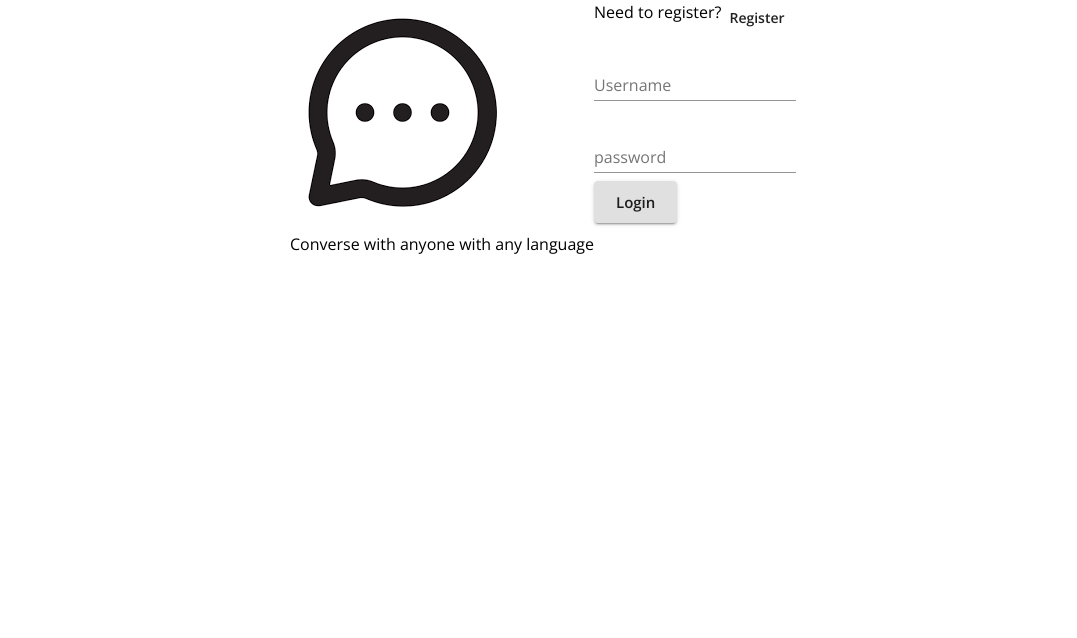
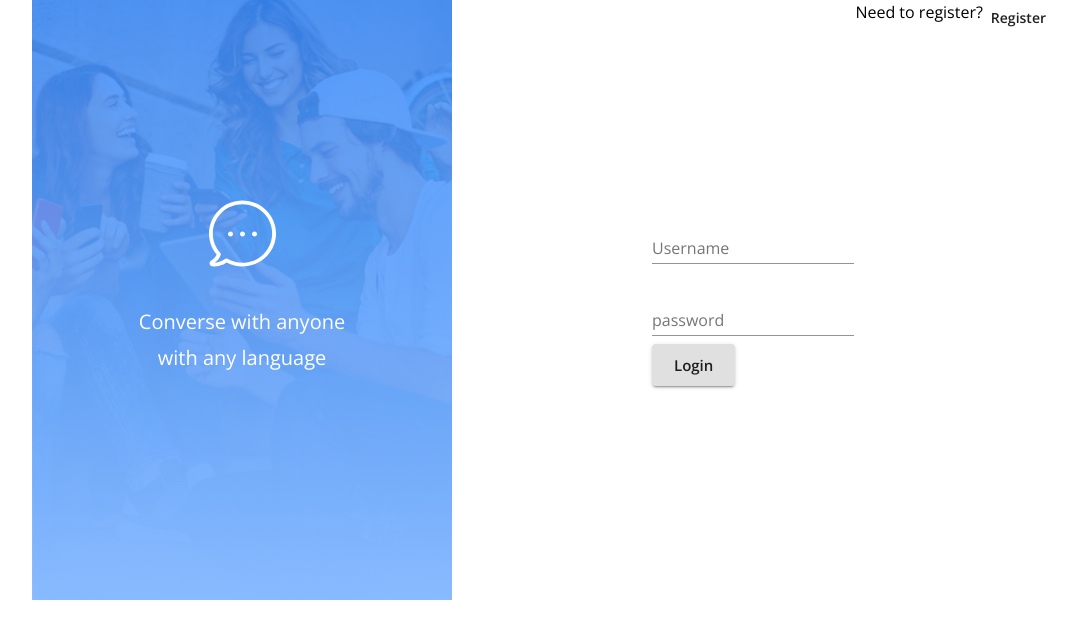
Before and after one commit to ryanzzheng570/messenger-6926, a React (Create React App) app in the folder client/: page /login in a window 1280 px wide. Shown: the top 638 px of the page, without its empty margins (97-1174 px from the left). Built offline with nearby package versions, Linux system fonts and the light colour scheme; no server answers.

Commit message:
Created SideBackground Component
- SideBackground component contains the required logo and the background image

```diff
--- a/client/src/Login.js
+++ b/client/src/Login.js
@@ -11,18 +11,24 @@ import {
   Icon
 } from "@material-ui/core";
 import { login } from "./store/utils/thunkCreators";
-import backgroundImg from "./images/bg-img.png";
-import chatIcon from "./images/chatIcon.png";
 import { makeStyles } from "@material-ui/core/styles";
-
+import SideBackground from "./components/Login/SideBackground";
 
 const useStyles = makeStyles((theme) => ({
-  backgroundImage: `url(${backgroundImg})`,
+  container: {
+    height: "75vh",
+  },
+  info_container_signup: {
+    float: 'right',
+    width: 'unset'
+  },
+  form: {
+    padding: '200px',
+  },
 }));
 
 const Login = (props) => {
   const classes = useStyles();
-
   const history = useHistory();
   const { user, login } = props;
 
@@ -39,20 +45,14 @@ const Login = (props) => {
   }
 
   return (
-    <Grid container justifyContent="center">
+    <Grid container alignContent="center" justifyContent="center" className={classes.container}>
+      <SideBackground/>
       <Box>
-      <Icon className={classes.backgroundImage}>
-        <img src={chatIcon} alt="chat-icon" />
-        <Typography>Converse with anyone with any language</Typography>
-      </Icon>
-        {/* <img src={backgroundImg} alt='login-pic'/> */}
-      </Box>
-      <Box>
-        <Grid container item>
+        <Grid container item className={classes.info_container_signup}>
           <Typography>Need to register?</Typography>
           <Button onClick={() => history.push("/register")}>Register</Button>
         </Grid>
-        <form onSubmit={handleLogin}>
+        <form className={classes.form} onSubmit={handleLogin}>
           <Grid>
             <Grid>
               <FormControl margin="normal" required>
--- /dev/null
+++ b/client/src/components/Login/SideBackground.js
@@ -0,0 +1,45 @@
+import React from 'react'
+import { makeStyles } from "@material-ui/core/styles";
+import {
+    Box,
+    Icon,
+    Typography
+ } from '@material-ui/core';
+import bubbleImg from "../../images/bubble.svg";
+import backgroundImg from "../../images/bg-img.png";
+
+const useStyles = makeStyles((theme) => ({
+    backgroundImg: {
+      background: `linear-gradient(rgba(58, 141, 255, 0.85), rgba(134, 185, 255, 0.85)), url(${backgroundImg})` ,
+      backgroundSize: 'cover',
+      padding: '200px 20px 200px 20px',
+      textAlign: 'center',
+      height: '-webkit-fill-available'
+    },
+    p: {
+      fontSize: '20px',
+      marginLeft: '20%',
+      marginRight: '20%',
+      marginTop: '30px',
+      color: 'white',
+      lineHeight: '1.8'
+    }
+  }));
+
+
+const SideBackground = () => {
+    const classes = useStyles();
+
+    return (
+        <>
+            <Box className={classes.backgroundImg}>
+                <Icon>
+                    <img src={bubbleImg} alt="bubble-icon" />
+                </Icon>
+                <Typography className={classes.p}>Converse with anyone with any language</Typography>
+            </Box>
+        </>
+    )
+}
+
+export default SideBackground
```
Also changed, not shown: client/src/images/chatIcon.png (deleted).
